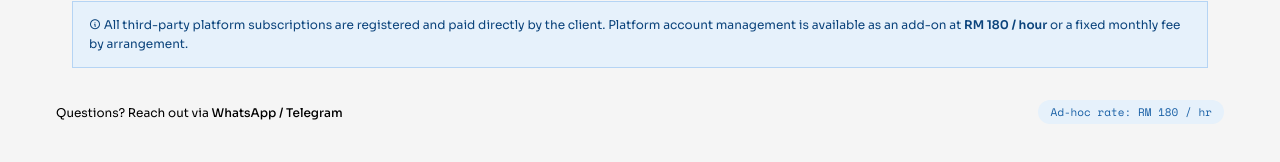
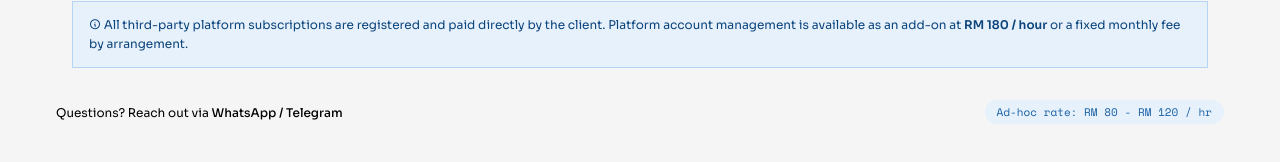
Before and after one commit to kktan1991/my-pricing, a plain HTML site: page index.html in a window 1280 px wide. Shown: the part 736-898 px from the top of the page. Drawn offline with nearby package versions, Linux system fonts and the light colour scheme.

Commit message:
Update index.html

```diff
--- a/index.html
+++ b/index.html
@@ -145,7 +145,7 @@
 
   <div class="footer-bar">
     <div class="footer-contact" id="t-footer">Questions? Reach out via <span>WhatsApp / Telegram</span></div>
-    <div class="footer-rate" id="t-rate">Ad-hoc rate: RM 180 / hr</div>
+    <div class="footer-rate" id="t-rate">Ad-hoc rate: RM 80 - RM 120 / hr</div>
   </div>
 </div>
 
```
